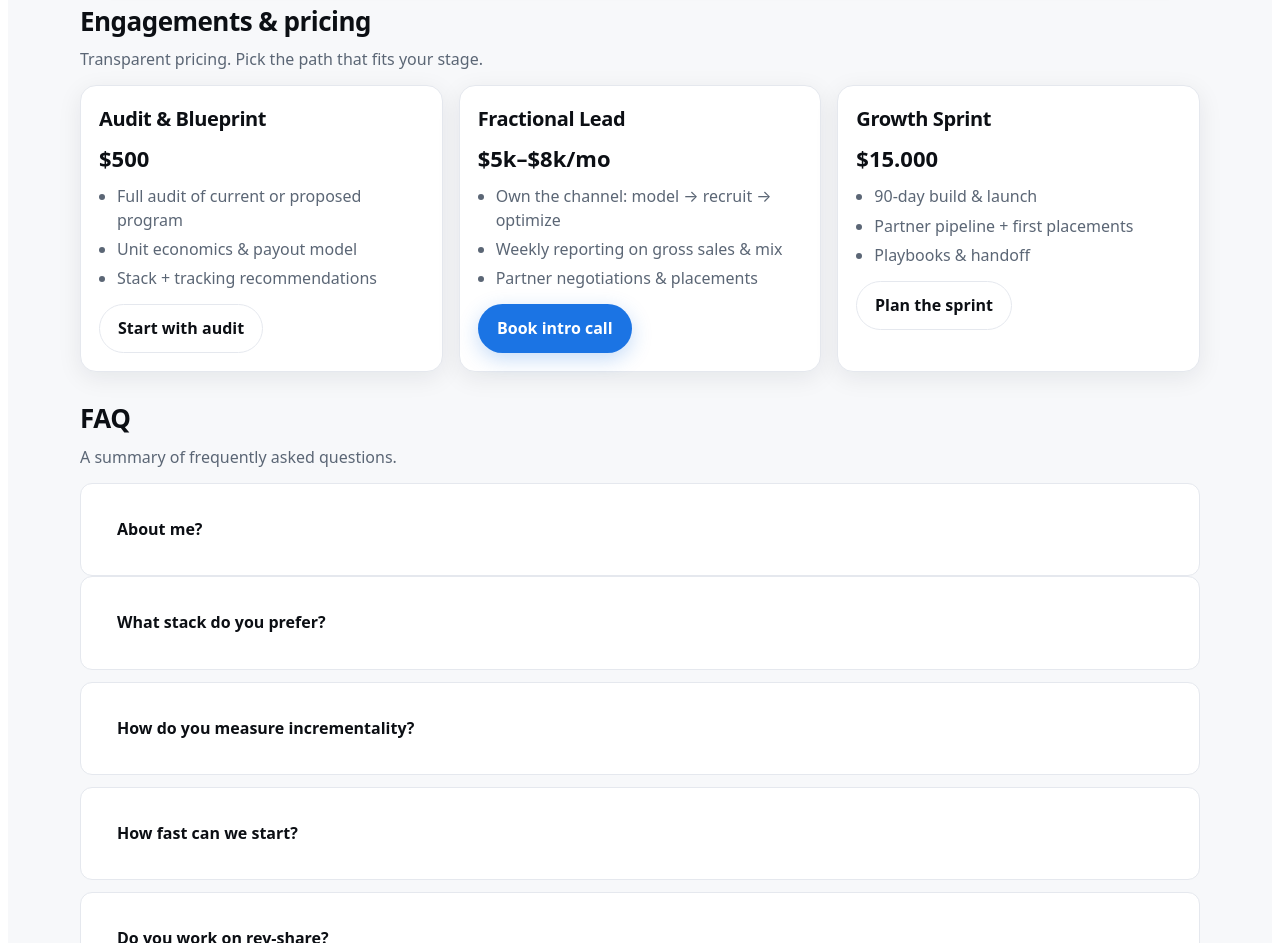
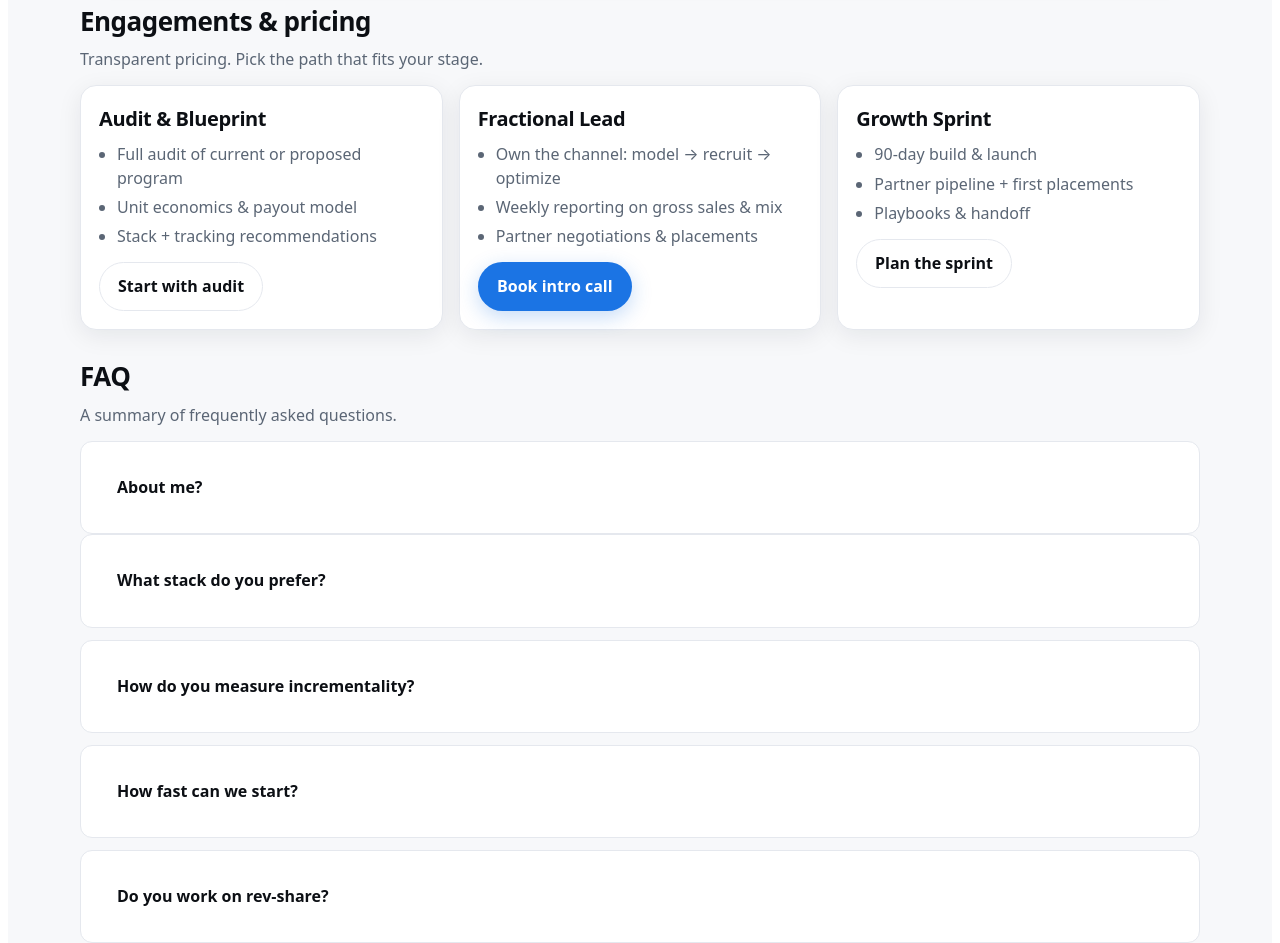
Before and after one commit to alexisdufort/alexdufort, a plain HTML site: page index.html in a window 1280 px wide. Shown: the part 1802-2745 px from the top of the page. Drawn offline with Linux system fonts and the light colour scheme.

Commit message:
Update index.html

```diff
--- a/index.html
+++ b/index.html
@@ -310,7 +310,6 @@
         <div class="grid grid-3">
           <div class="card price-card">
             <h3>Audit &amp; Blueprint</h3>
-            <div class="price">$500</div>
             <ul class="bullets">
               <li>Full audit of current or proposed program</li>
               <li>Unit economics &amp; payout model</li>
@@ -320,7 +319,6 @@
           </div>
           <div class="card price-card">
             <h3>Fractional Lead</h3>
-            <div class="price">$5k–$8k/mo</div>
             <ul class="bullets">
               <li>Own the channel: model → recruit → optimize</li>
               <li>Weekly reporting on gross sales &amp; mix</li>
@@ -330,7 +328,7 @@
           </div>
           <div class="card price-card">
             <h3>Growth Sprint</h3>
-            <div class="price">$15.000</div>
+
             <ul class="bullets">
               <li>90-day build &amp; launch</li>
               <li>Partner pipeline + first placements</li>
```
